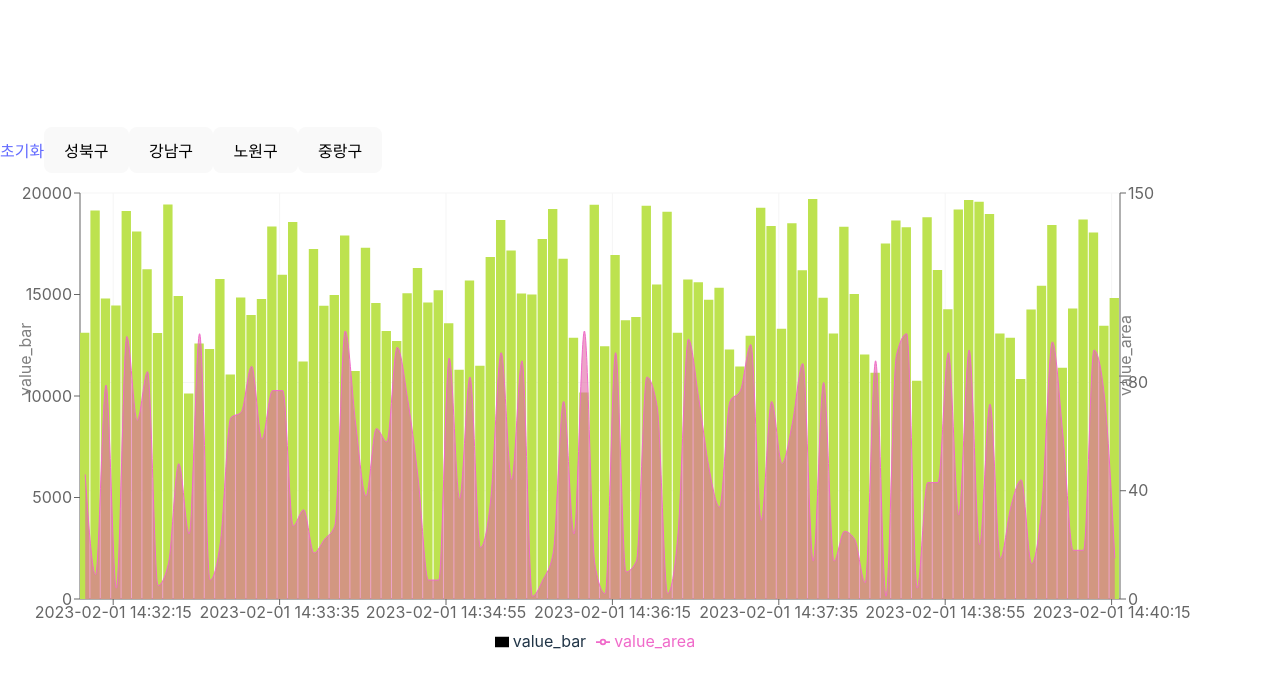
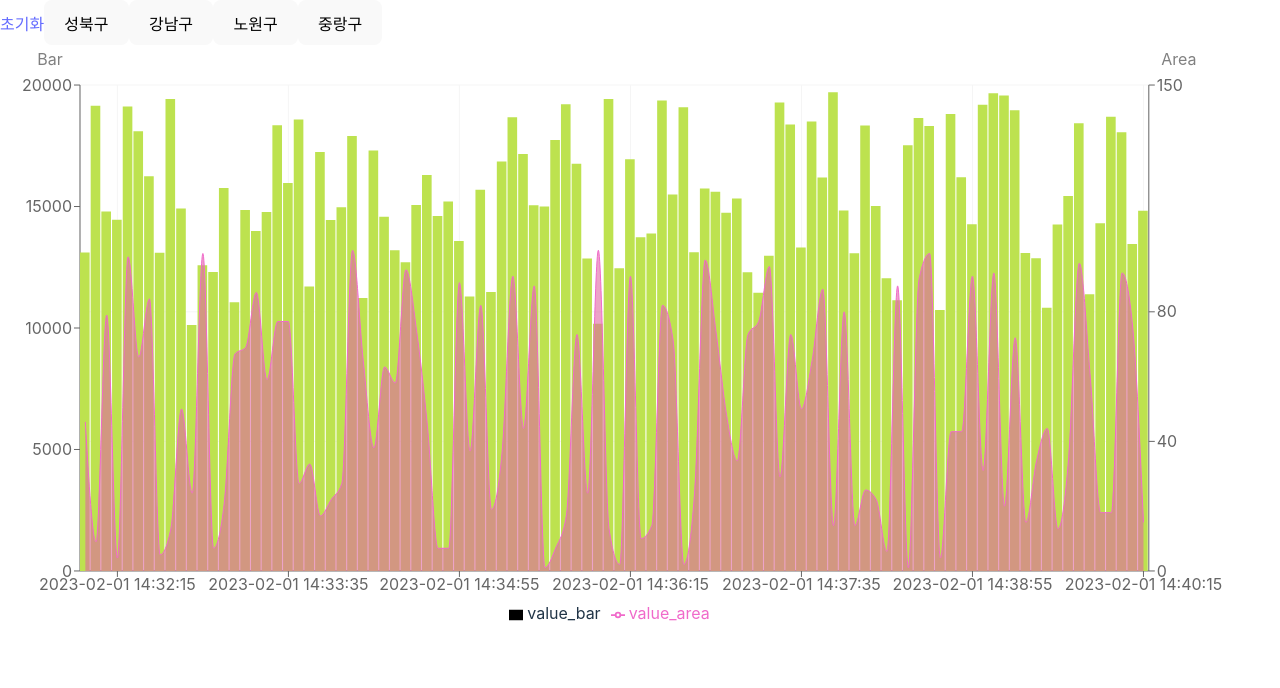
Before and after one commit to Chaam2/data-visualization, a React (Vite) app: page / in a window 1280 px wide. Shown: the top 688 px of the page. Built offline with nearby package versions, Linux system fonts and the light colour scheme.

Commit message:
💄 Design #6 : 차트 y축 라벨 위치 조정

```diff
--- a/src/components/Chart.tsx
+++ b/src/components/Chart.tsx
@@ -8,6 +8,7 @@ import {
   Tooltip,
   Legend,
   Cell,
+  ResponsiveContainer,
 } from 'recharts';
 import { CustomTooltip } from '../components/CustomTooltip';
 import { CategoricalChartState } from 'recharts/types/chart/generateCategoricalChart';
@@ -23,12 +24,11 @@ export const Chart = ({ chartData, searchParams, setSearchParams }: IChartProp)
   };
 
   return (
+    <ResponsiveContainer width="96%" height={600}>
       <ComposedChart
-      width={1200}
-      height={500}
         data={chartData}
         margin={{
-        top: 20,
+          top: 40,
           right: 20,
           bottom: 20,
           left: 20,
@@ -36,18 +36,18 @@ export const Chart = ({ chartData, searchParams, setSearchParams }: IChartProp)
         onClick={handleChartClick}
       >
         <CartesianGrid stroke="#f5f5f5" />
-      <XAxis dataKey="time" scale="band" />
+        <XAxis dataKey="time" scale="auto" />
         <YAxis
           dataKey="value_area"
           orientation="right"
           yAxisId="value_area"
-        label={{ value: 'value_area', angle: -90, position: 'insideLeft' }}
+          label={{ value: 'Area', position: 'top', offset: 20 }}
           domain={[0, 150]}
         />
         <YAxis
           dataKey="value_bar"
           yAxisId="value_bar"
-        label={{ value: 'value_bar', angle: -90, position: 'insideLeft' }}
+          label={{ value: 'Bar', position: 'top', offset: 20 }}
         />
         <Tooltip content={<CustomTooltip />} />
         <Legend />
@@ -64,6 +64,7 @@ export const Chart = ({ chartData, searchParams, setSearchParams }: IChartProp)
           yAxisId="value_area"
         />
       </ComposedChart>
+    </ResponsiveContainer>
   );
 };
 
--- a/src/index.css
+++ b/src/index.css
@@ -25,10 +25,6 @@ a:hover {
 
 body {
   margin: 0;
-  display: flex;
-  place-items: center;
-  min-width: 320px;
-  min-height: 100vh;
 }
 
 h1 {
```
Lines whose indentation alone changed are shown as unchanged.
